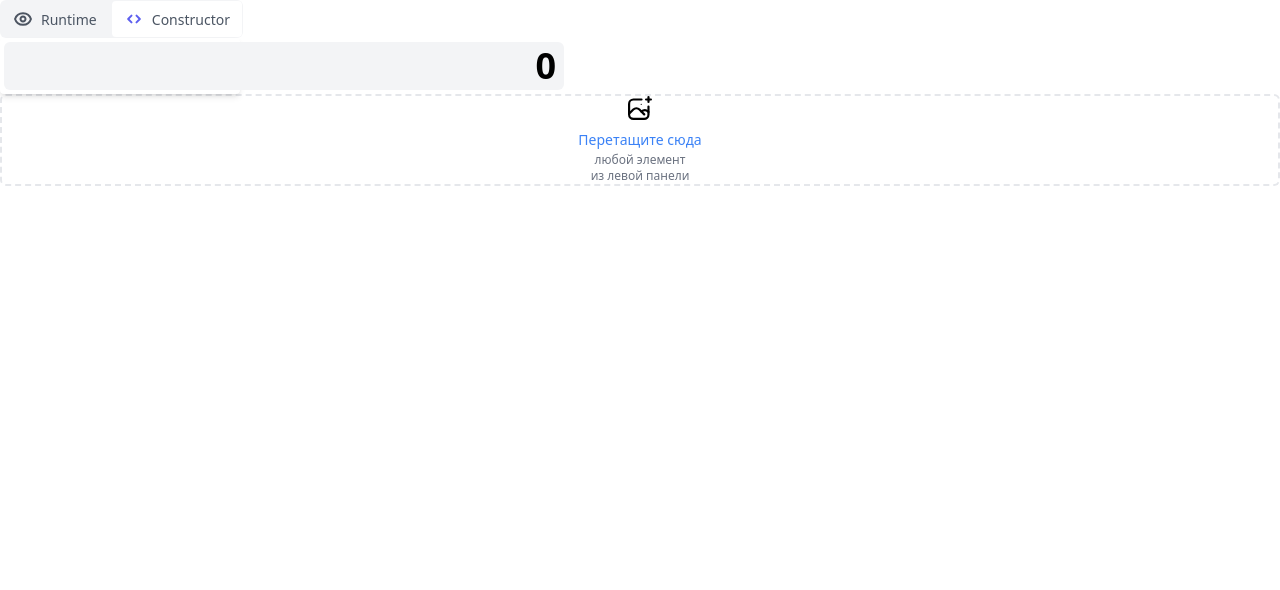
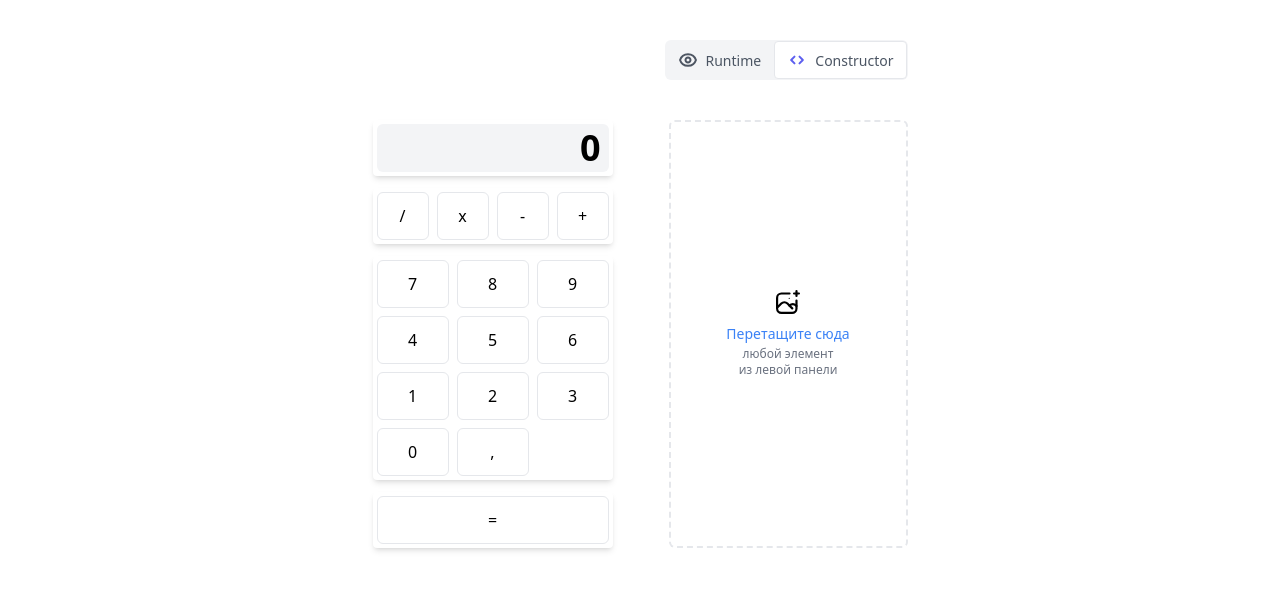
Before and after one commit to Dimitry-prog/calculator-with-constructor, a React (Create React App) app: page / in a window 1280 px wide. Shown: the top 590 px of the page. Built offline with nearby package versions, Linux system fonts and the light colour scheme.

Commit message:
feat: Constructor full

```diff
--- a/src/App.tsx
+++ b/src/App.tsx
@@ -5,10 +5,15 @@ import Constructor from './components/Constructor';
 
 const App = () => {
   return (
-    <div>
-      <Switcher isConstructor={true} isRunning={false} />
-      <Constructor isOpen={true} />
-      <Canvas isOpen={true} />
+    <div className="max-w-[695px] w-full px-20 mx-auto flex flex-col ">
+      <header className="py-10 flex justify-end">
+        <Switcher isConstructor={true} isRunning={false} />
+      </header>
+
+      <main className="flex gap-14">
+        <Constructor isOpen={true} />
+        <Canvas isOpen={true} />
+      </main>
     </div>
   );
 };
--- a/src/components/Canvas.tsx
+++ b/src/components/Canvas.tsx
@@ -7,7 +7,7 @@ type CanvasProps = {
 
 const Canvas: FC<CanvasProps> = ({ isOpen }) => {
   return (
-    <div className="flex flex-col gap-2 rounded-md border-2 border-dashed">
+    <div className="w-full max-w-[243px] flex flex-col gap-2 items-center justify-center rounded-md border-2 border-dashed">
       <div className="flex flex-col items-center">
         <img src={icon} alt="picture" className="w-6 h-6 block mb-3" />
         <h2 className="mb-1 text-sm font-medium leading-4 text-blue-500">Перетащите сюда</h2>
--- a/src/components/Constructor.tsx
+++ b/src/components/Constructor.tsx
@@ -1,5 +1,6 @@
 import React, { FC } from 'react';
 import Substrate from './Substrate';
+import CalcButton from './UI/CalcButton';
 
 type ConstructorProps = {
   isOpen: boolean;
@@ -7,13 +8,38 @@ type ConstructorProps = {
 
 const Constructor: FC<ConstructorProps> = ({ isOpen }) => {
   return (
-    <div className="flex flex-col gap-3">
+    <div className="w-full flex flex-col gap-3">
       <Substrate>
         <input
           type="text"
           placeholder="0"
-          className="px-2 py-1 text-right text-4xl font-extrabold text-black bg-gray-100 rounded-md placeholder:text-black outline-none focus:bg-gray-200 transition-all duration-300"
+          className="px-2 py-1 w-full text-right text-4xl font-extrabold text-black bg-gray-100 rounded-md placeholder:text-black outline-none focus:bg-gray-200 transition-all duration-500"
         />
+      </Substrate>
+
+      <Substrate>
+        <CalcButton action="/" />
+        <CalcButton action="x" />
+        <CalcButton action="-" />
+        <CalcButton action="+" />
+      </Substrate>
+
+      <Substrate classes="flex-wrap">
+        <CalcButton action="7" />
+        <CalcButton action="8" />
+        <CalcButton action="9" />
+        <CalcButton action="4" />
+        <CalcButton action="5" />
+        <CalcButton action="6" />
+        <CalcButton action="1" />
+        <CalcButton action="2" />
+        <CalcButton action="3" />
+        <CalcButton action="0" classes="min-w-[152px]" />
+        <CalcButton action="," />
+      </Substrate>
+
+      <Substrate>
+        <CalcButton action="=" classes="min-w-full" />
       </Substrate>
     </div>
   );
--- a/src/components/Substrate.tsx
+++ b/src/components/Substrate.tsx
@@ -2,10 +2,15 @@ import React, { FC, ReactNode } from 'react';
 
 type SubstrateProps = {
   children: ReactNode | JSX.Element;
+  classes?: string;
 };
 
-const Substrate: FC<SubstrateProps> = ({ children }) => {
-  return <div className="max-w-[240px] p-1 rounded bg-white shadow-md">{children}</div>;
+const Substrate: FC<SubstrateProps> = ({ children, classes }) => {
+  return (
+    <div className={`max-w-[240px] p-1 flex gap-2 rounded bg-white shadow-md ${classes}`}>
+      {children}
+    </div>
+  );
 };
 
 export default Substrate;
--- a/src/components/Switcher.tsx
+++ b/src/components/Switcher.tsx
@@ -14,7 +14,7 @@ const Switcher: FC<SwitcherProps> = ({ isRunning, isConstructor }) => {
     <div className="flex justify-between p-px max-w-[243px] w-full rounded-md bg-gray-100">
       <button
         className={`${
-          isRunning ? 'bg-white border-gray-200 ' : ''
+          isRunning ? 'bg-white border-gray-200 border' : ''
         } flex items-center gap-2 px-3 py-2 text-gray-600 text-sm leading-[15px] font-medium rounded`}
         type="button"
       >
@@ -23,7 +23,7 @@ const Switcher: FC<SwitcherProps> = ({ isRunning, isConstructor }) => {
       </button>
       <button
         className={`${
-          isConstructor ? 'bg-white border-gray-200' : ''
+          isConstructor ? 'bg-white border-gray-200 border' : ''
         } flex items-center gap-2 px-3 py-2 text-gray-600 text-sm leading-[15px] font-medium rounded`}
         type="button"
       >
--- /dev/null
+++ b/src/components/UI/CalcButton.tsx
@@ -0,0 +1,20 @@
+import React, { FC } from 'react';
+
+type CalcButtonProps = {
+  action: string;
+  classes?: string;
+};
+
+const CalcButton: FC<CalcButtonProps> = ({ action, classes }) => {
+  return (
+    <button
+      type="button"
+      className={`max-w-[72px] ${classes} min-w-[52px] min-h-[48px] w-full flex items-center justify-center
+                border border-gray-200 rounded-md hover:border-blue-500 focus:bg-blue-500 focus:text-white transition-all duration-500`}
+    >
+      {action}
+    </button>
+  );
+};
+
+export default CalcButton;
```
